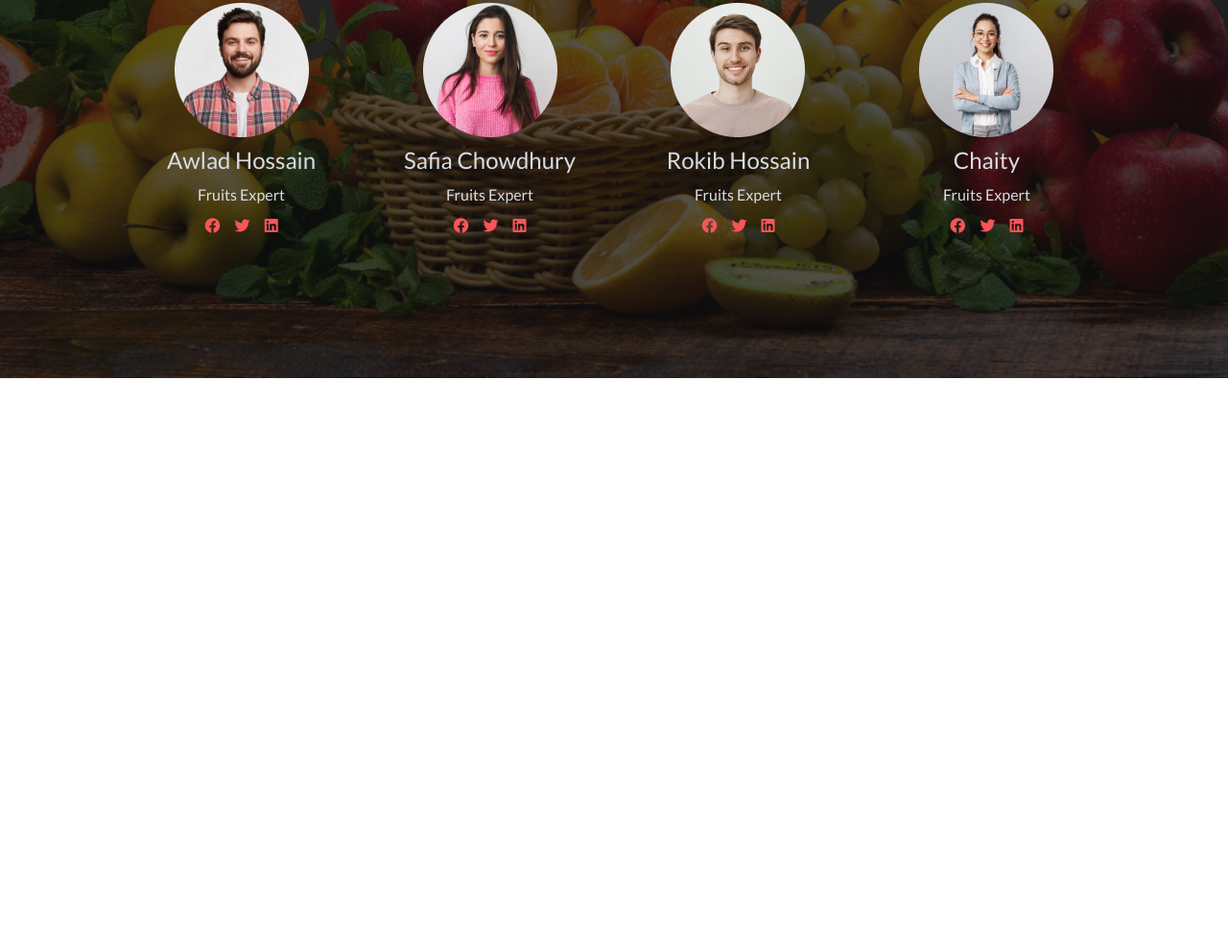
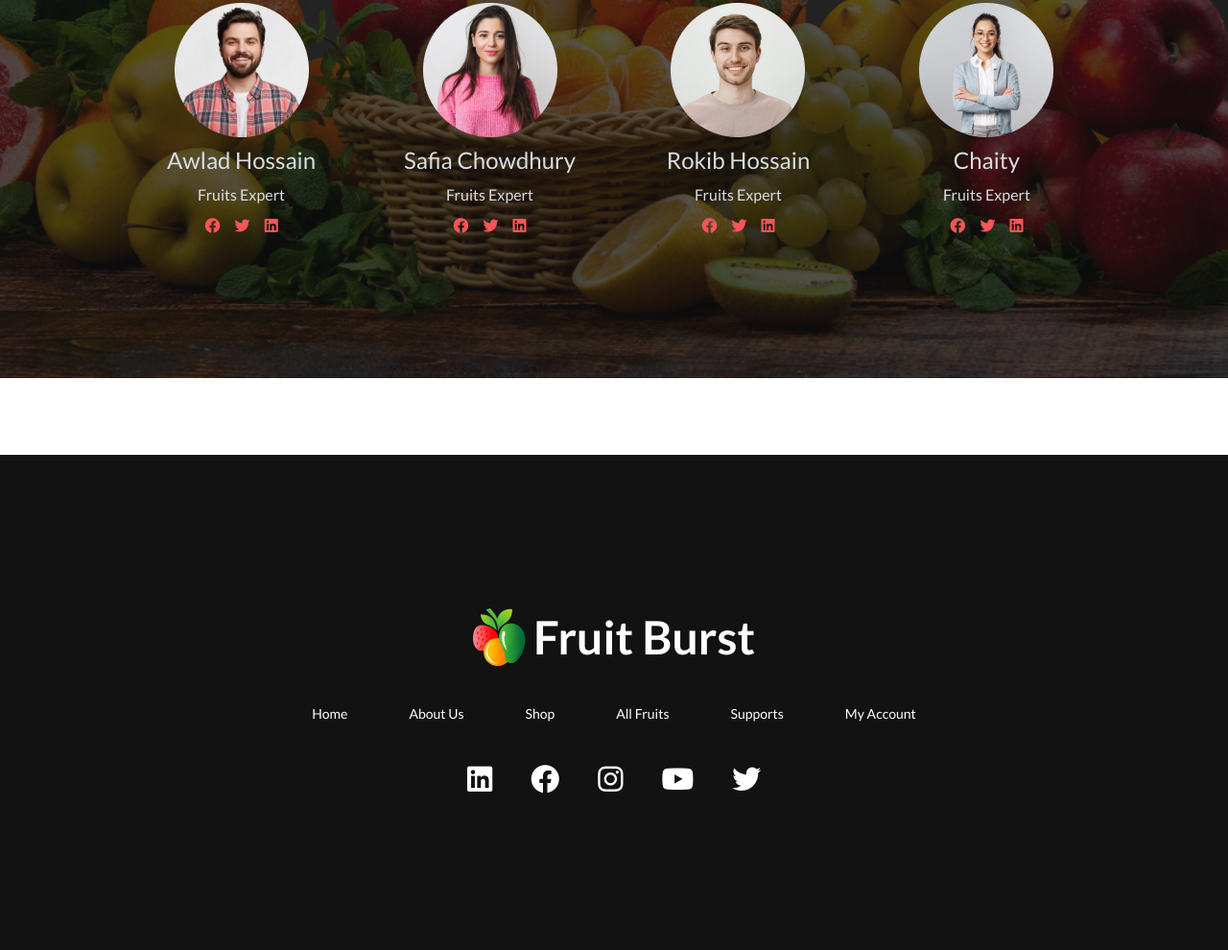
Before and after one commit to farhanrahid8/fruit-brust-assignment03, a plain HTML site: page index.html in a window 1280 px wide. Shown: the part 2371-3361 px from the top of the page at 96% size. Before the commit the page ends 2845 px from the top, so only its background shows below. Drawn offline with nearby package versions, Linux system fonts and the light colour scheme.

Commit message:
added the footer section

```diff
--- a/index.html
+++ b/index.html
@@ -580,8 +580,32 @@
 
         </section>
 
+
     </main>
     <footer>
+        <footer class="footer footer-center p-40 bg-[#121212] text-primary-content">
+            <div class="flex">
+                <img src="./images/logo.png" alt="">
+                <h3 class="text-white font-bold text-5xl">Fruit Burst</h3>
+               </div>
+
+              <div class="grid grid-flow-col gap-16 text-white ">
+                <a href="">Home</a>
+                <a href="">About Us</a>
+                <a href="">Shop</a>
+                <a href="">All Fruits</a>
+                <a href="">Supports</a>
+                <a href="">My Account</a>
+              </div>
+              <div class="flex gap-10">
+                <i class="fa-brands fa-linkedin text-3xl" style="color: #ffffff;"></i>
+                <i class="fa-brands fa-facebook text-3xl" style="color: #ffffff;"></i>
+                <i class="fa-brands fa-instagram text-3xl" style="color: #ffffff;"></i>
+                <i class="fa-brands fa-youtube text-3xl" style="color: #ffffff;"></i>
+                <i class="fa-brands fa-twitter text-3xl" style="color: #ffffff;"></i>
+              </div>
+
+          </footer>
 
     </footer>
 
```
